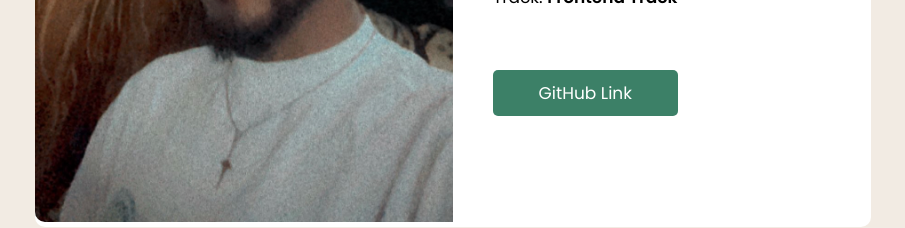
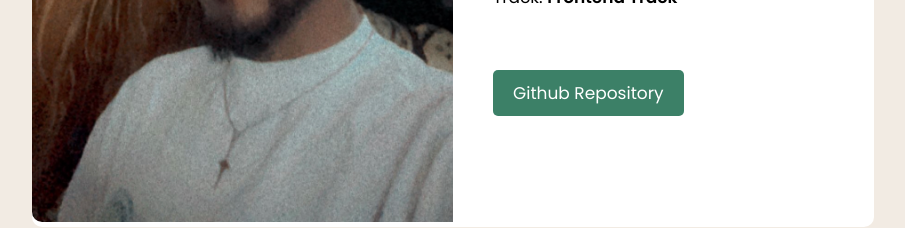
Before and after one commit to cybprom/HNGx-Stage-1, a plain HTML site: page index.html in a window 1280 px wide. Shown: the part 476-704 px from the top of the page, without its empty margins (187-1092 px from the left). Drawn offline with Linux system fonts and the light colour scheme.

Commit message:
changed btn name

```diff
--- a/index.html
+++ b/index.html
@@ -49,7 +49,7 @@
             class="btn"
             data-testid="“githubURL”"
             target="_blank"
-            >GitHub Link</a
+            >Github Repository</a
           >
         </div>
       </div>
```
